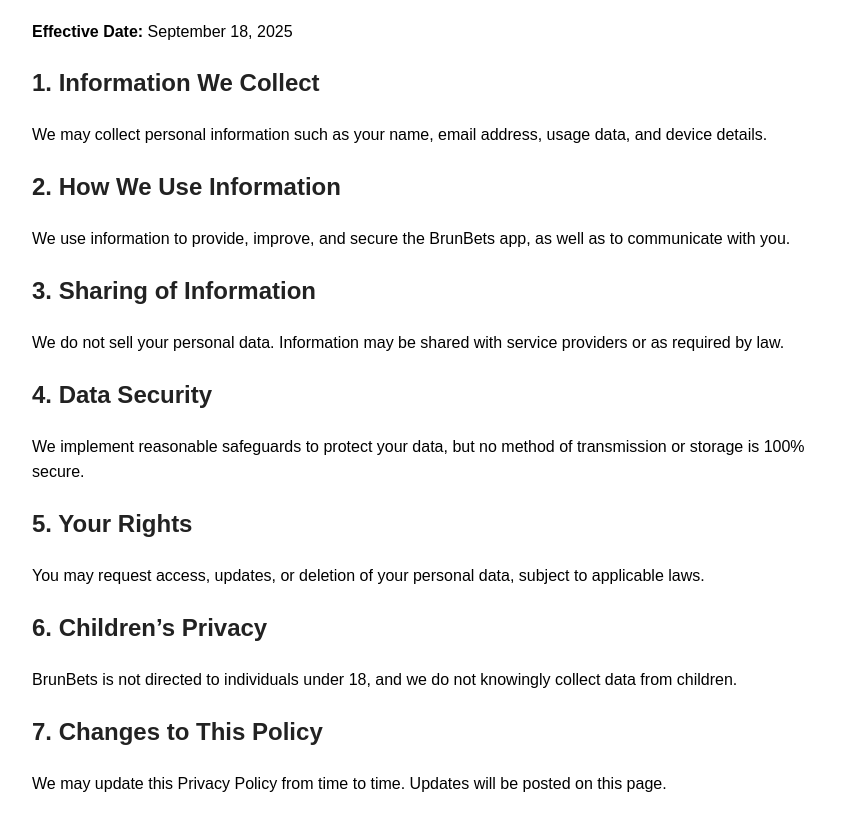
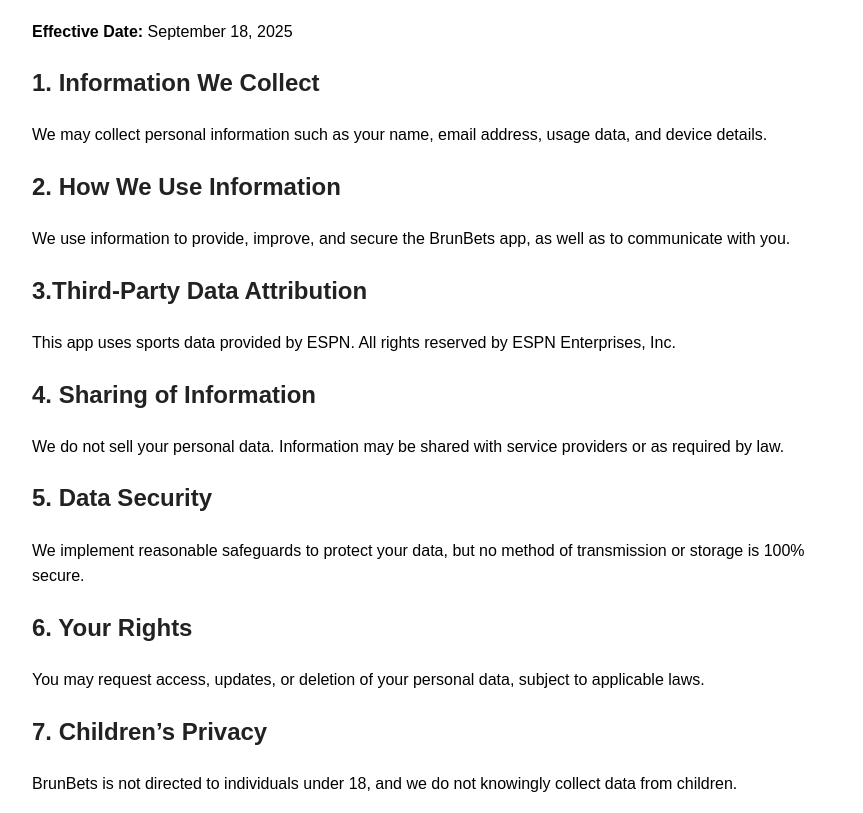
Before and after one commit to brunnerm2562/Brunbets, a plain HTML site: page index.html in a window 1280 px wide. Shown: the part 106-919 px from the top of the page, without its empty margins (208-1071 px from the left). Drawn offline with Linux system fonts and the light colour scheme.

Commit message:
Update index.html

```diff
--- a/index.html
+++ b/index.html
@@ -31,22 +31,25 @@
   <h2>2. How We Use Information</h2>
   <p>We use information to provide, improve, and secure the BrunBets app, as well as to communicate with you.</p>
 
-  <h2>3. Sharing of Information</h2>
+  <h2>3.Third-Party Data Attribution</h2>
+<p>This app uses sports data provided by ESPN. All rights reserved by ESPN Enterprises, Inc.</p>
+
+  <h2>4. Sharing of Information</h2>
   <p>We do not sell your personal data. Information may be shared with service providers or as required by law.</p>
 
-  <h2>4. Data Security</h2>
+  <h2>5. Data Security</h2>
   <p>We implement reasonable safeguards to protect your data, but no method of transmission or storage is 100% secure.</p>
 
-  <h2>5. Your Rights</h2>
+  <h2>6. Your Rights</h2>
   <p>You may request access, updates, or deletion of your personal data, subject to applicable laws.</p>
 
-  <h2>6. Children’s Privacy</h2>
+  <h2>7. Children’s Privacy</h2>
   <p>BrunBets is not directed to individuals under 18, and we do not knowingly collect data from children.</p>
 
-  <h2>7. Changes to This Policy</h2>
+  <h2>8. Changes to This Policy</h2>
   <p>We may update this Privacy Policy from time to time. Updates will be posted on this page.</p>
 
-  <h2>8. Contact Us</h2>
+  <h2>9. Contact Us</h2>
   <p>If you have questions or concerns, please contact us at: <br>
      <strong>Email:</strong> brunnerm2562@gmail.com</p>
 </body>
```
